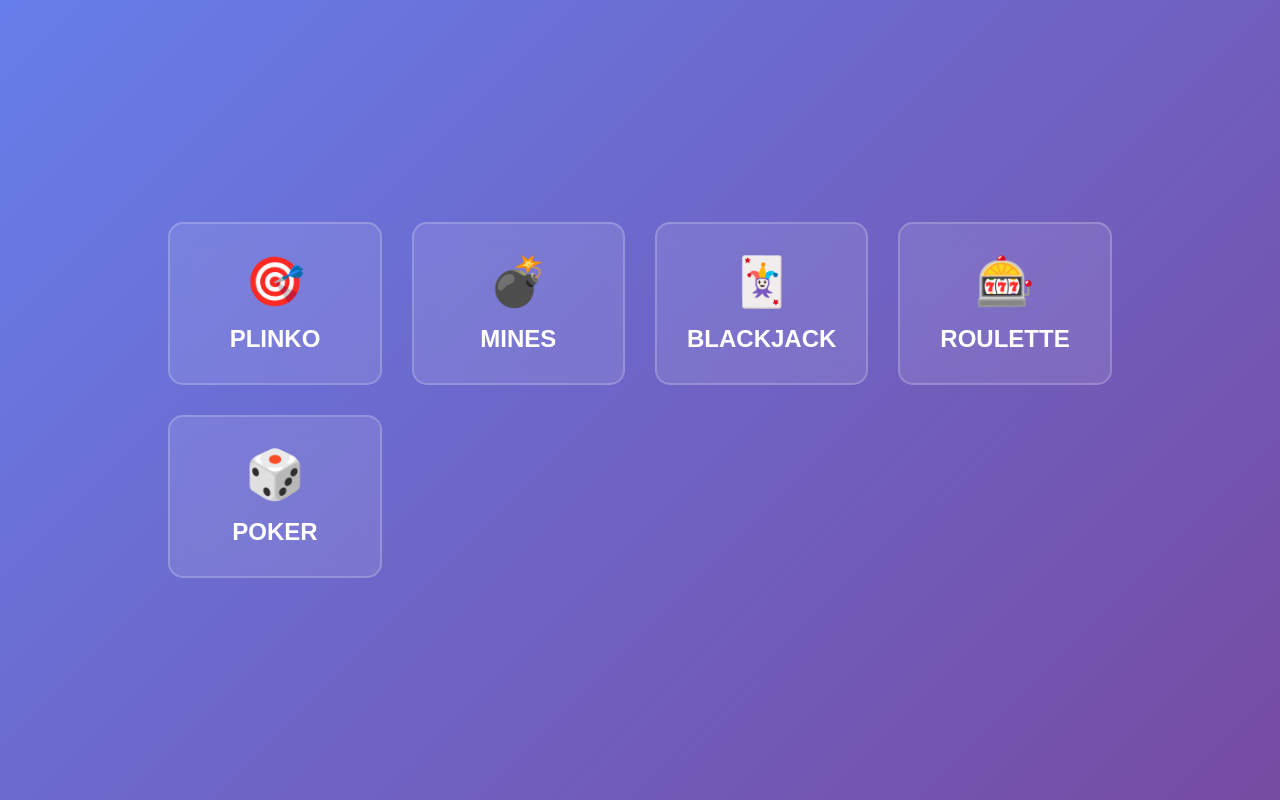
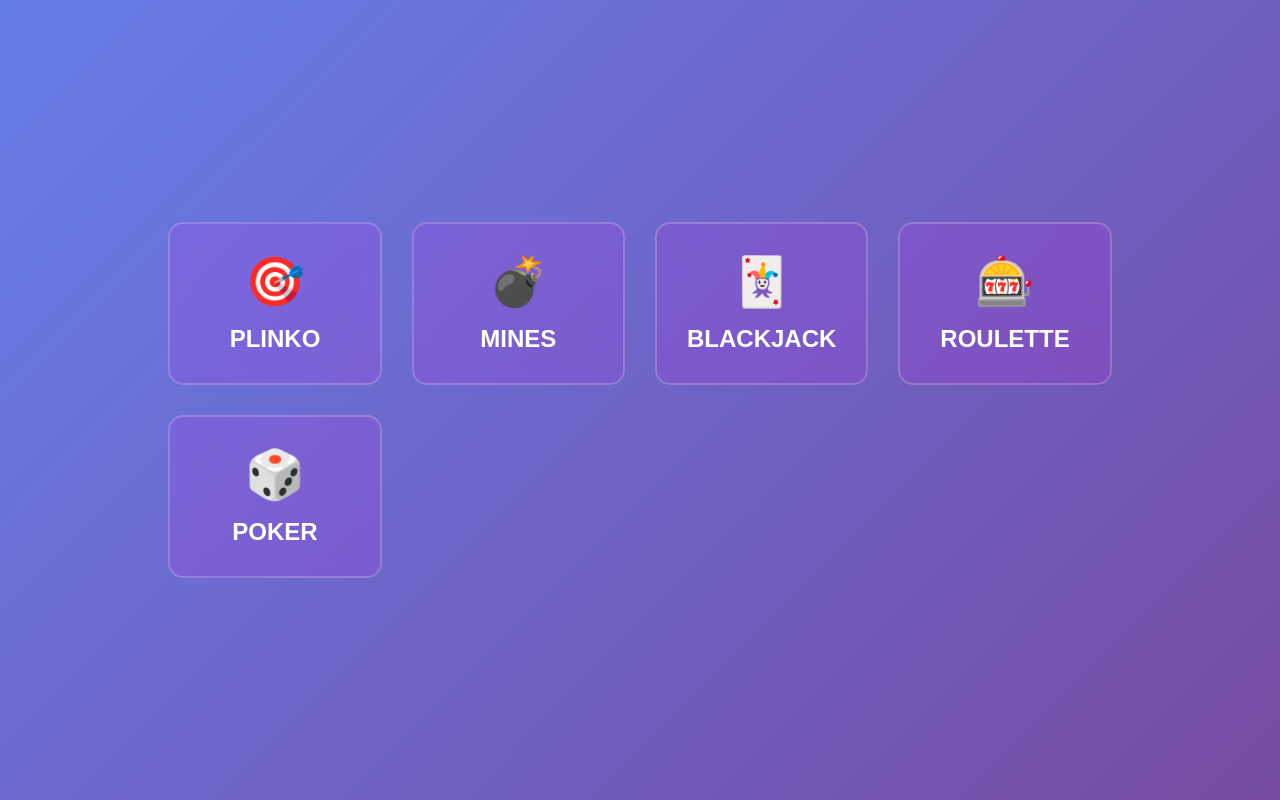
Before and after one commit to judebrewster1-design/tsgamesite-so-peak, a plain HTML site: page judeceno.html in a window 1280 px wide. Drawn offline with Linux system fonts and the light colour scheme.

Commit message:
Update judeceno.html

```diff
--- a/judeceno.html
+++ b/judeceno.html
@@ -46,7 +46,7 @@
         }
 
         .game-tile {
-            background: rgba(255, 255, 255, 0.1);
+            background: rgba(255, 5, 255, 0.1);
             border-radius: 15px;
             padding: 30px;
             text-align: center;
```
